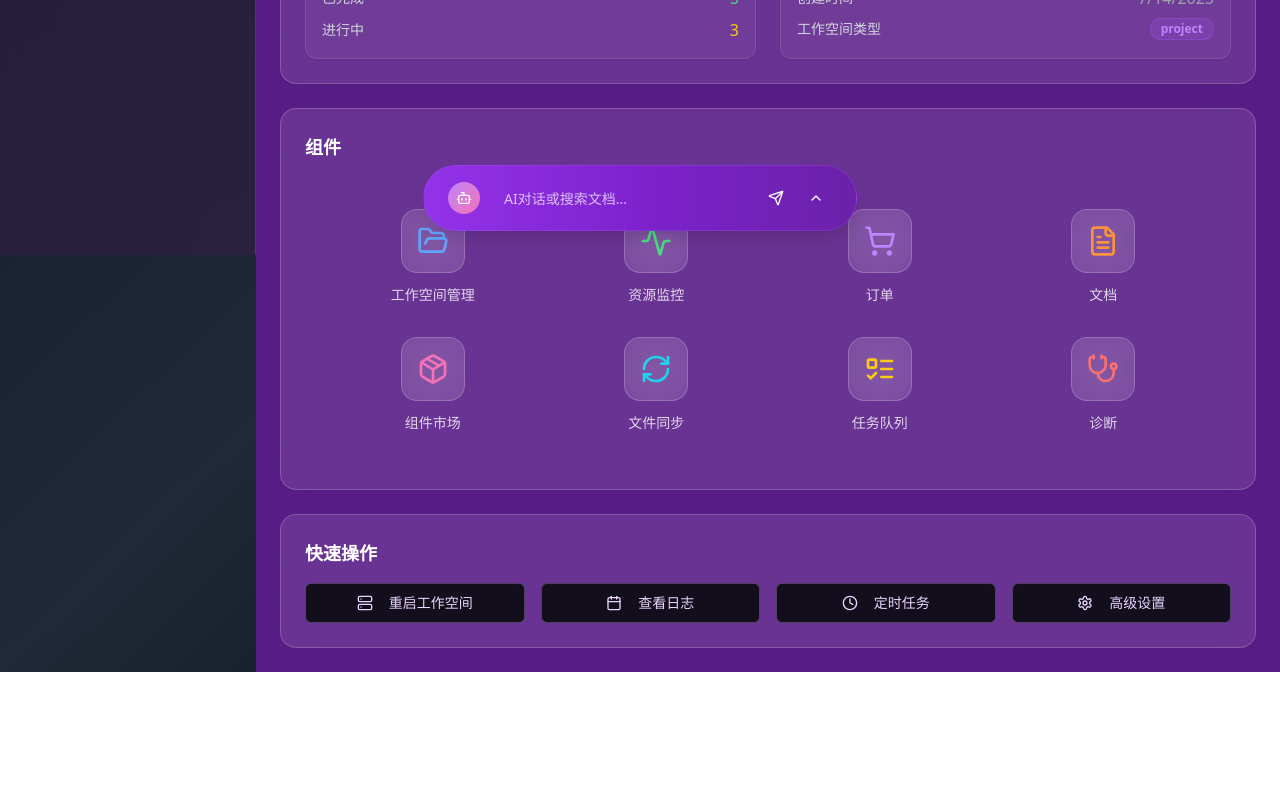
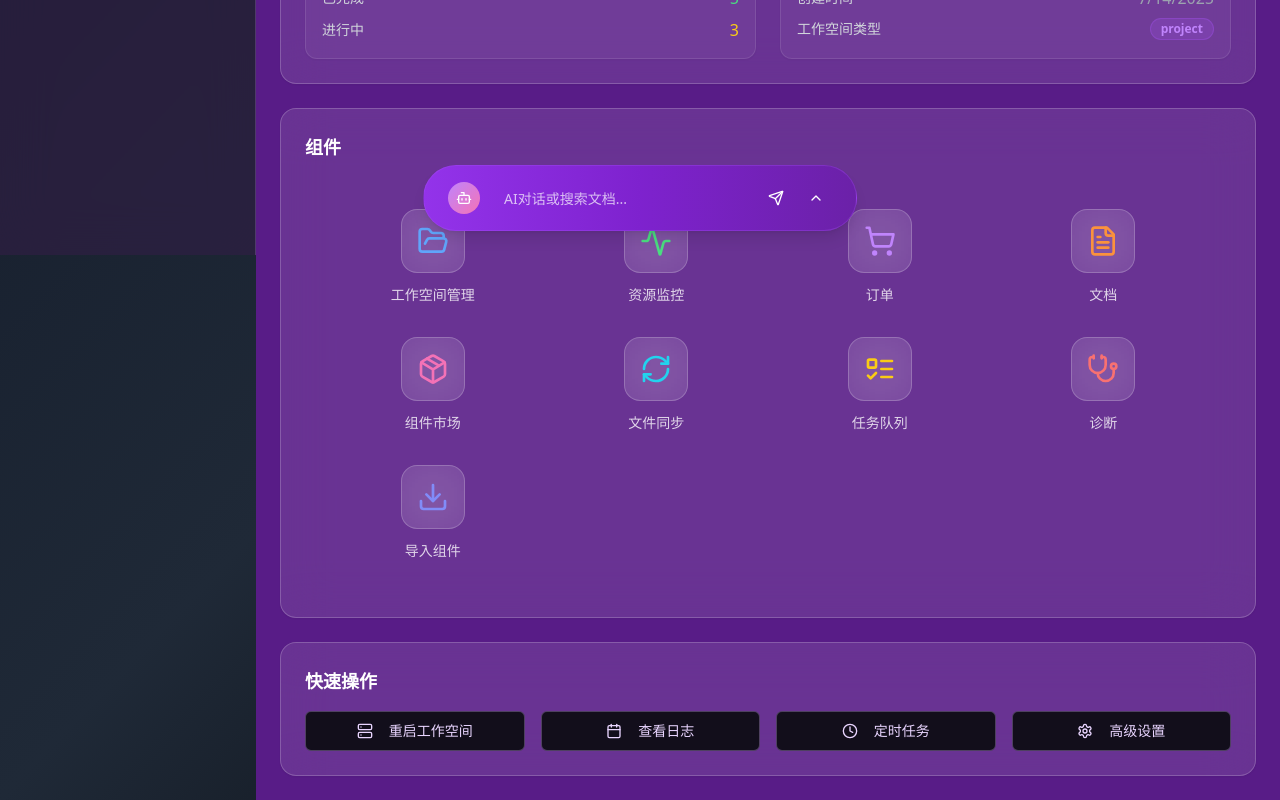
Before and after one commit to cx404/nebula-desk-alpha, a React (Vite) app: page /workspace in a window 1280 px wide. Shown: the part 545-1345 px from the top of the page. Before the commit the page ends 1217 px from the top, so only its background shows below. Built offline with nearby package versions, Linux system fonts and the light colour scheme.

Commit message:
Add import component icon
Add an icon for importing components.

```diff
--- a/src/components/workspace/WorkspaceIconGrid.tsx
+++ b/src/components/workspace/WorkspaceIconGrid.tsx
@@ -8,7 +8,8 @@ import {
   RefreshCw,
   ListTodo,
   Stethoscope,
-  Layers
+  Layers,
+  Download
 } from "lucide-react";
 
 interface WorkspaceIcon {
@@ -45,7 +46,8 @@ export const WorkspaceIconGrid = ({ onIconClick }: WorkspaceIconGridProps) => {
     { id: "marketplace", name: "组件市场", icon: Package, color: "text-pink-400" },
     { id: "filesync", name: "文件同步", icon: RefreshCw, color: "text-cyan-400" },
     { id: "jobqueue", name: "任务队列", icon: ListTodo, color: "text-yellow-400" },
-    { id: "diagnostics", name: "诊断", icon: Stethoscope, color: "text-red-400" }
+    { id: "diagnostics", name: "诊断", icon: Stethoscope, color: "text-red-400" },
+    { id: "import", name: "导入组件", icon: Download, color: "text-indigo-400" }
   ];
 
   const availableIcons = icons.filter(icon =>
```
